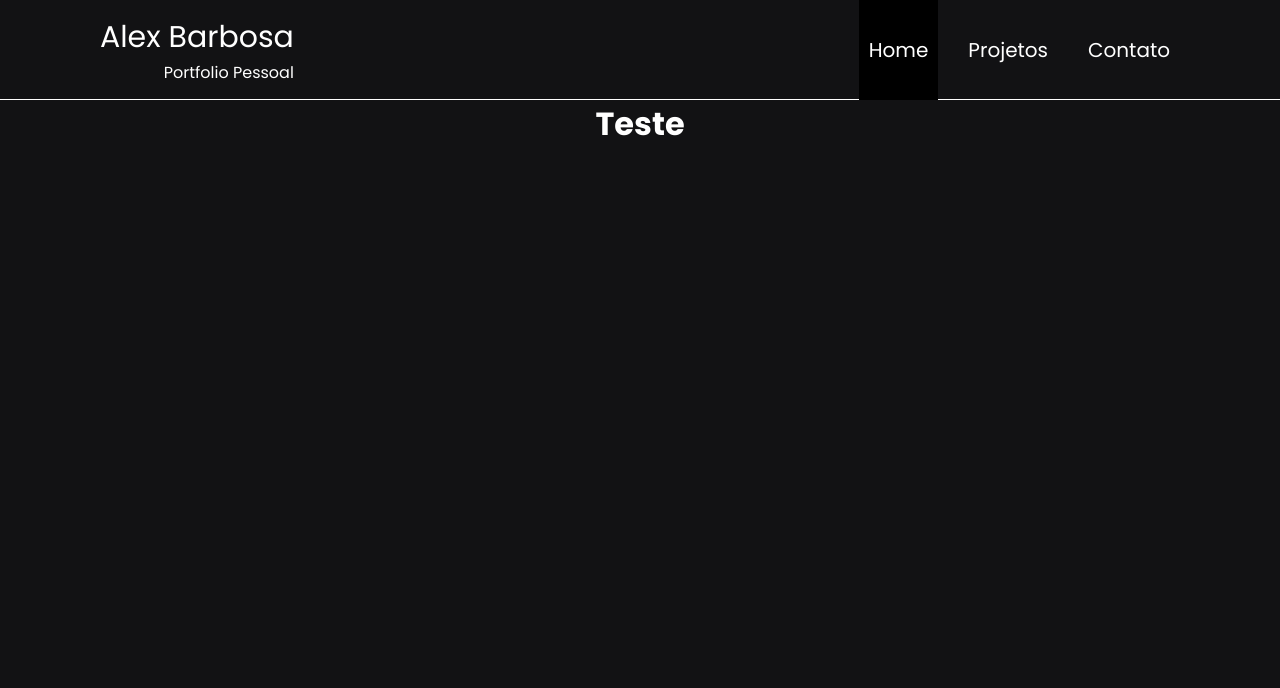
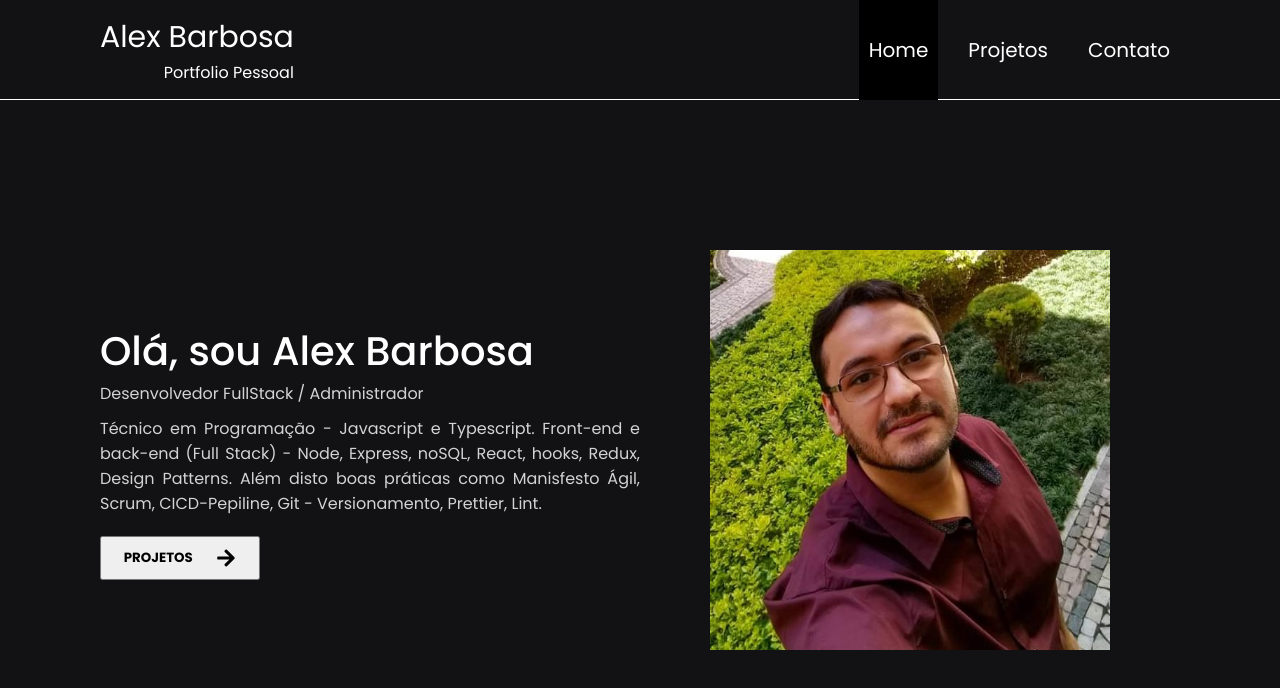
Before and after one commit to AlexBF-Pro/Portf-lioProfissional, a Next.js app: page / in a window 1280 px wide. Shown: the top 688 px of the page. Built offline with nearby package versions, Linux system fonts and the light colour scheme.

Commit message:
Substituição img, tags da home e criação Style.

```diff
--- a/src/pages/index.js
+++ b/src/pages/index.js
@@ -1,8 +1,28 @@
-import Head from 'next/head'
-import Image from 'next/image'
+import { FaArrowRight } from 'react-icons/fa'
+import { Container, Content, Infos, Name, Function, Intro, LinkProjects, Logo, Img } from '../../styles/indexStyle'
+import Link from 'next/link'
 
 export default function Home() {
   return (
-    <h1>Teste</h1>
+   <Container>
+     <Content>
+      <Infos>
+        <Name>Olá, sou Alex Barbosa</Name>
+        <Function>Desenvolvedor FullStack / Administrador</Function>
+        <Intro>Técnico em Programação - Javascript e Typescript.
+          Front-end e back-end (Full Stack) - Node, Express, noSQL,
+          React, hooks, Redux, Design Patterns.
+          Além disto boas práticas como Manisfesto Ágil, Scrum,
+          CICD-Pepiline, Git - Versionamento, Prettier, Lint.
+        </Intro>
+        <Link href="projects">
+          <LinkProjects>PROJETOS <FaArrowRight /></LinkProjects>
+        </Link>
+      </Infos>
+      <Logo>
+        <Img src="/images/perfil.jpg" alt="logo" />
+      </Logo>
+     </Content>
+   </Container>
   )
 }
--- /dev/null
+++ b/styles/indexStyle.js
@@ -0,0 +1,98 @@
+import styled from "styled-components";
+
+export const Container = styled.div`
+  display: flex;
+  align-items: center;
+  justify-content: center;
+  height: calc(100vh - 100px);
+`;
+
+export const Content = styled.div`
+  width: 1120px;
+  height: 100%;
+  justify-content: space-around;
+  display: flex;
+  align-items: center;
+  padding: 20px;
+
+  @media (max-width: 600px) {
+    padding: 5px;
+  }
+
+  @media (max-width: 760px) {
+    flex-direction: column-reverse;
+    justify-content: space-around;
+  }
+`;
+
+export const Infos = styled.div`
+  text-align: start;
+  width: 50%;
+  display: grid;
+
+  @media (max-width: 760px) {
+    width: 90%;
+  }
+`;
+
+export const Name = styled.span`
+  font-size: 40px;
+  font-weight: 500;
+
+  @media (max-width: 760px) {
+    font-size: 25px;
+  }
+`;
+
+export const Function = styled.span`
+  color: lightgray;
+  margin-bottom: 10px;
+`;
+
+export const Intro = styled.span`
+  color: lightgray;
+  text-align: justify;
+
+  @media (max-width: 760px) {
+    font-size: 15px;
+  }
+`;
+
+export const LinkProjects = styled.button`
+  width: 10rem;
+  padding: 10px;
+  display: flex;
+  justify-content: space-around;
+  margin-top: 20px;
+  font-weight: bold;
+
+  svg {
+    font-size: 20px;
+  }
+`;
+
+export const Logo = styled.div`
+  width: 50%;
+  display: flex;
+  align-items: center;
+  justify-content: center;
+
+  img {
+    width: 25rem;
+    height: 25rem;
+  }
+
+  @media (max-width: 760px) {
+    width: 90%;
+  }
+
+  @media (max-width: 600px) {
+
+    img {
+      width: 18rem;
+      height: 18rem;
+    }
+  }
+`;
+
+export const Img = styled.img``
```
Also changed, not shown: public/images/logo1.jpg (deleted), public/images/perfil.jpg (added).
